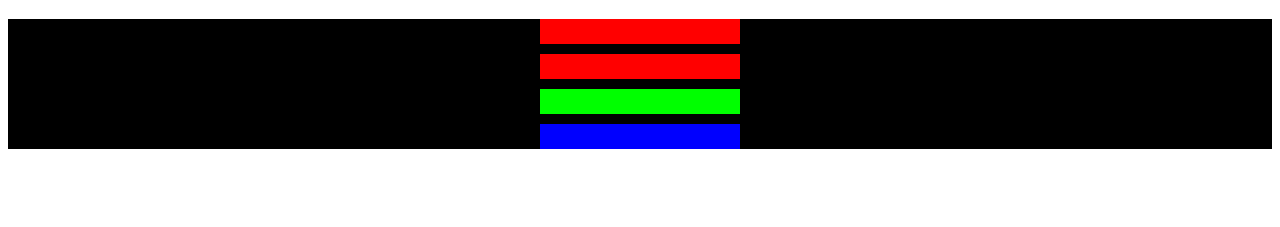
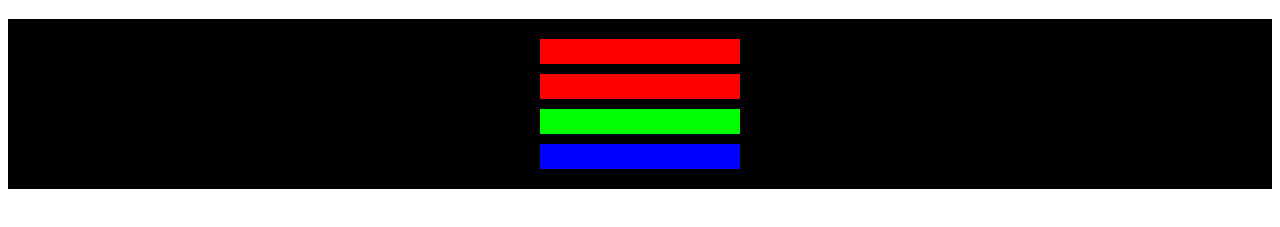
Before and after one commit to covergirlszn/Markers, a plain HTML site: page index.html in a window 1280 px wide. Shown: the part 61-288 px from the top of the page. Drawn offline with Linux system fonts and the light colour scheme.

Commit message:
goodnight 28.8

```diff
--- a/style.css
+++ b/style.css
@@ -27,4 +27,6 @@ fka sub and dom hehehe. the one after gives side to side
 
 .container{
     background-color:rgb(0,0,0);
+    padding:10px 0px;
+/*where there are only two? up down for the first, left anna right for the next value*/
   }
```
Also changed, not shown: 1 other file.
